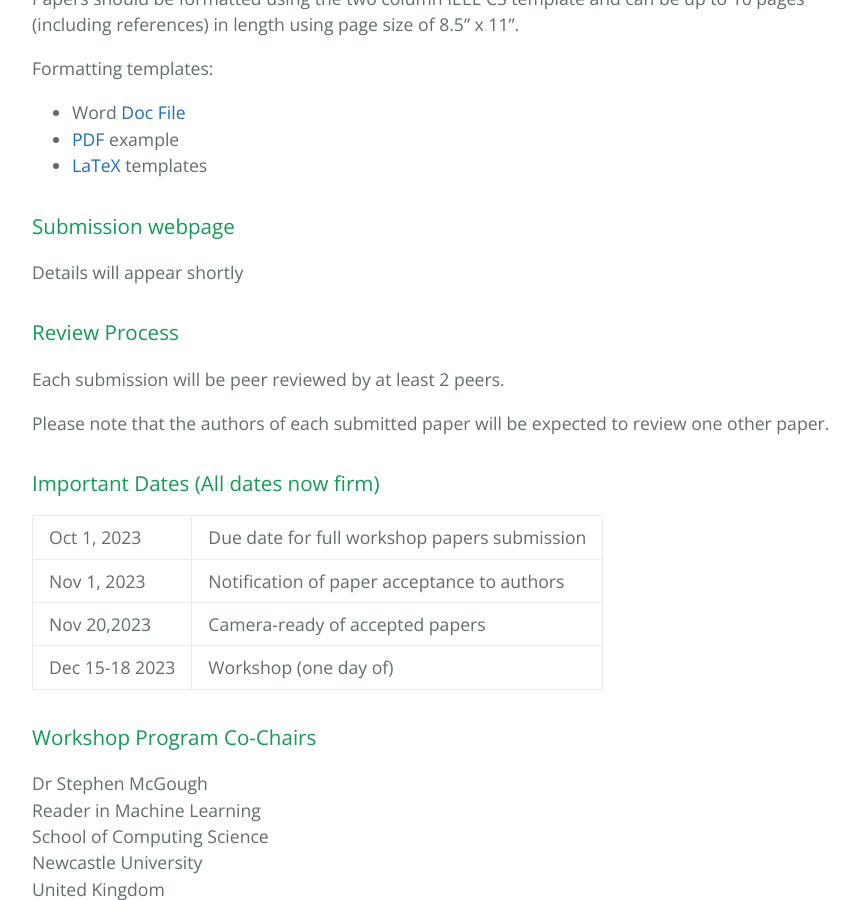
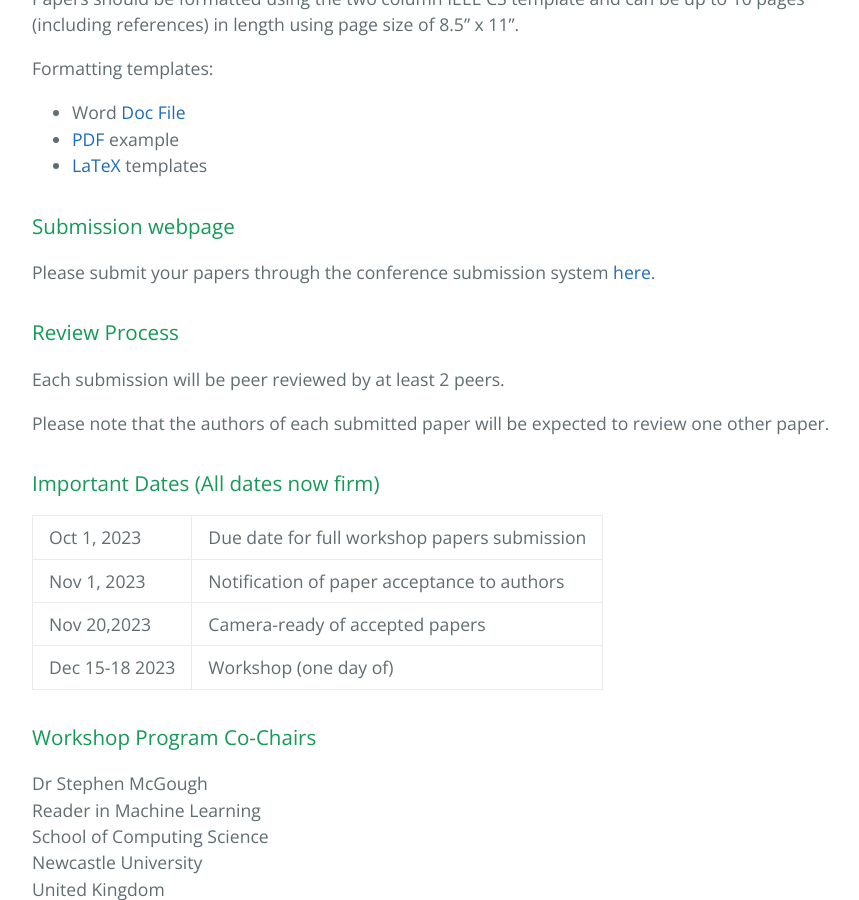
Before and after one commit to bda4cid/bda4cid.github.io, a Jekyll site: the page built from index.md, in a window 1280 px wide and 900 px high, scrolled down 2801 px. Shown: the whole window, without its empty margins (192-1051 px from the left). Built offline with Jekyll 4.4.1, drawn with Linux system fonts in a browser that asks for light colours; our own code applies the rules of GitHub Pages for plain Markdown files; some of the changed lines change nothing that is shown.

Commit message:
Update index.md
Link to submit

```diff
--- a/index.md
+++ b/index.md
@@ -75,10 +75,9 @@
 
 ### Submission webpage
 
-Details will appear shortly
-<!---
-Please submit your papers through the conference submission system [here](https://wi-lab.com/cyberchair/2022/bigdata22/scripts/submit.php?subarea=S29&undisplay_detail=1&wh=/cyberchair/2022/bigdata22/scripts/ws_submit.php).
+<!--- Details will appear shortly
 --->
+Please submit your papers through the conference submission system [here](https://wi-lab.com/cyberchair/2023/bigdata23/scripts/submit.php?subarea=S26&undisplay_detail=1&wh=/cyberchair/2023/bigdata23/scripts/ws_submit.php).
 
 ### Review Process
 
```
